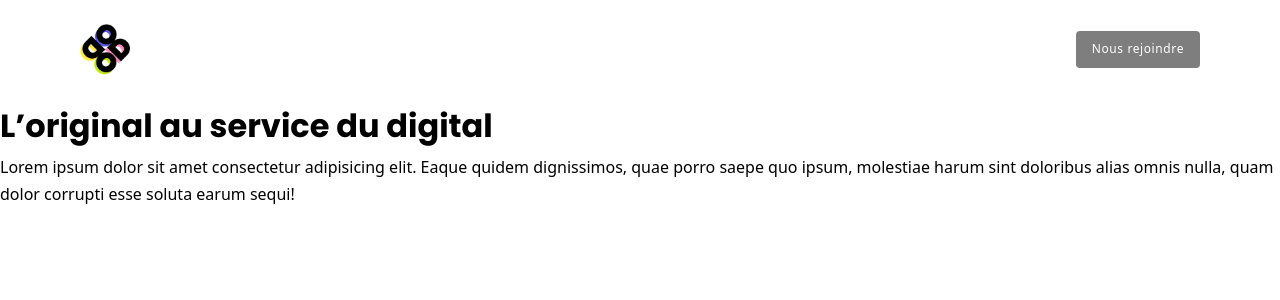
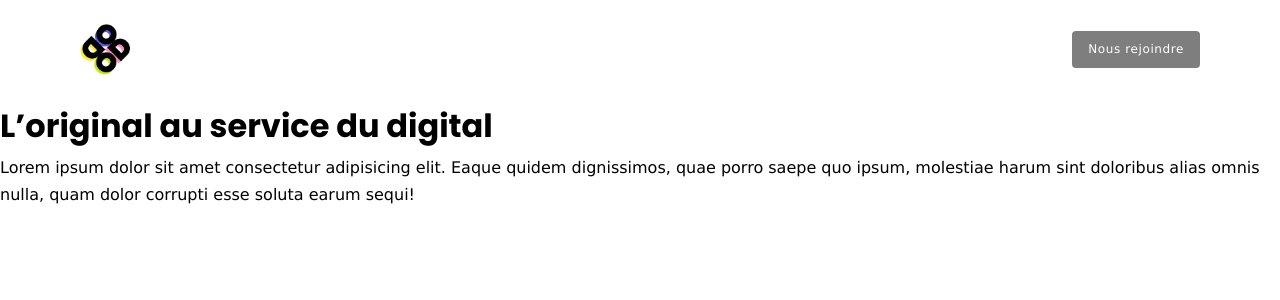
Before and after one commit to ChristopheBarth/Netflix-Challenge, a React (Vite) app in the folder client/: page / in a window 1280 px wide. Shown: the top 300 px of the page. Built offline with nearby package versions, Linux system fonts and the light colour scheme.

Commit message:
fix root

```diff
--- a/client/src/App.css
+++ b/client/src/App.css
@@ -6,8 +6,7 @@
 
 :root {
   --title-font: "Poppins", sans-serif;
-  --body-font: system-ui, -apple-system, BlinkMacSystemFont, "Segoe UI", Roboto,
-    Oxygen, Ubuntu, Cantarell, "Open Sans", "Helvetica Neue", sans-serif;
+  --body-font: verdana, sans-serif;
   --primary-color: black;
   --bg-button: #7e7e7e;
   --secondary-color: white;
--- a/client/src/styles/NavBar.css
+++ b/client/src/styles/NavBar.css
@@ -16,7 +16,7 @@ nav {
     border: none;
     font-size: 12px;
     font-weight: 500;
-    font-family: var(), sans-serif;
+    font-family: var(--body-font), sans-serif;
     letter-spacing: 0.6px;
     color: var(--secondary-color);
   }
```
